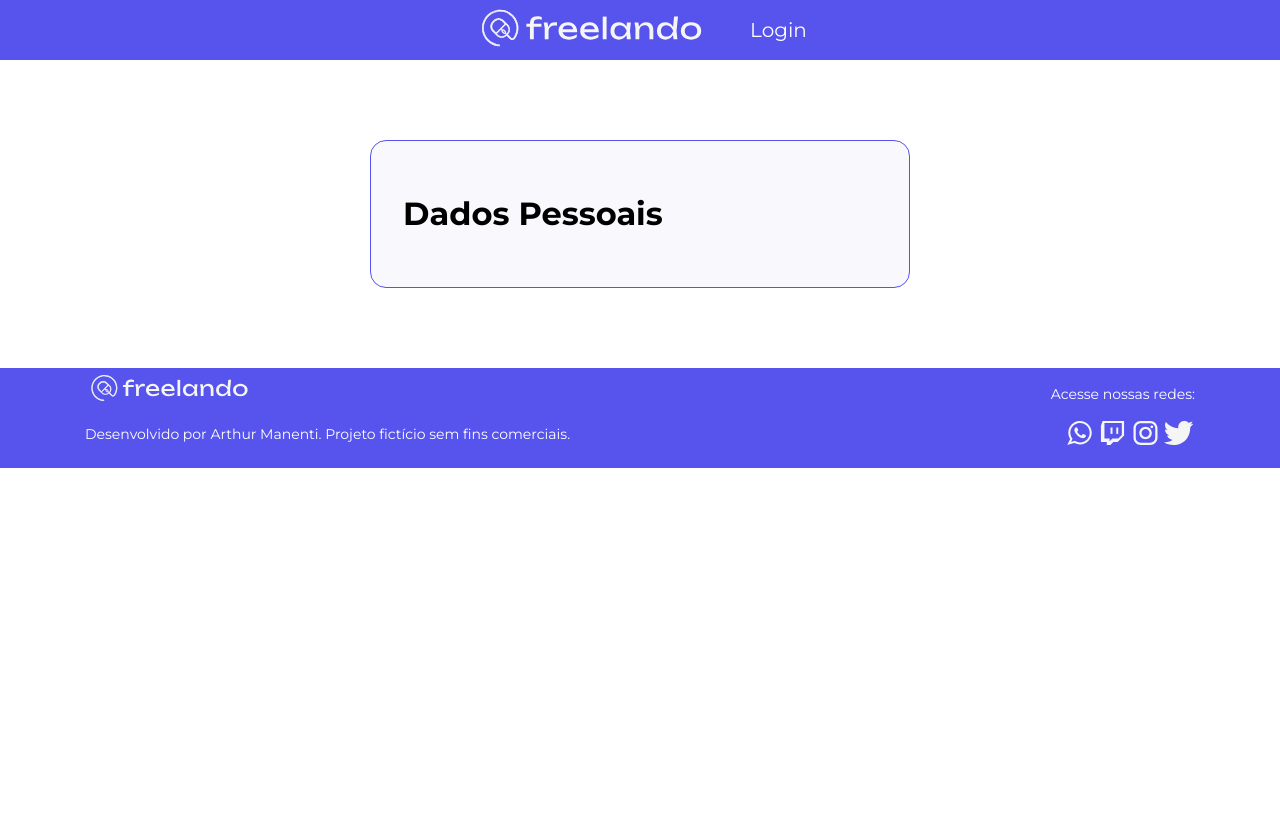
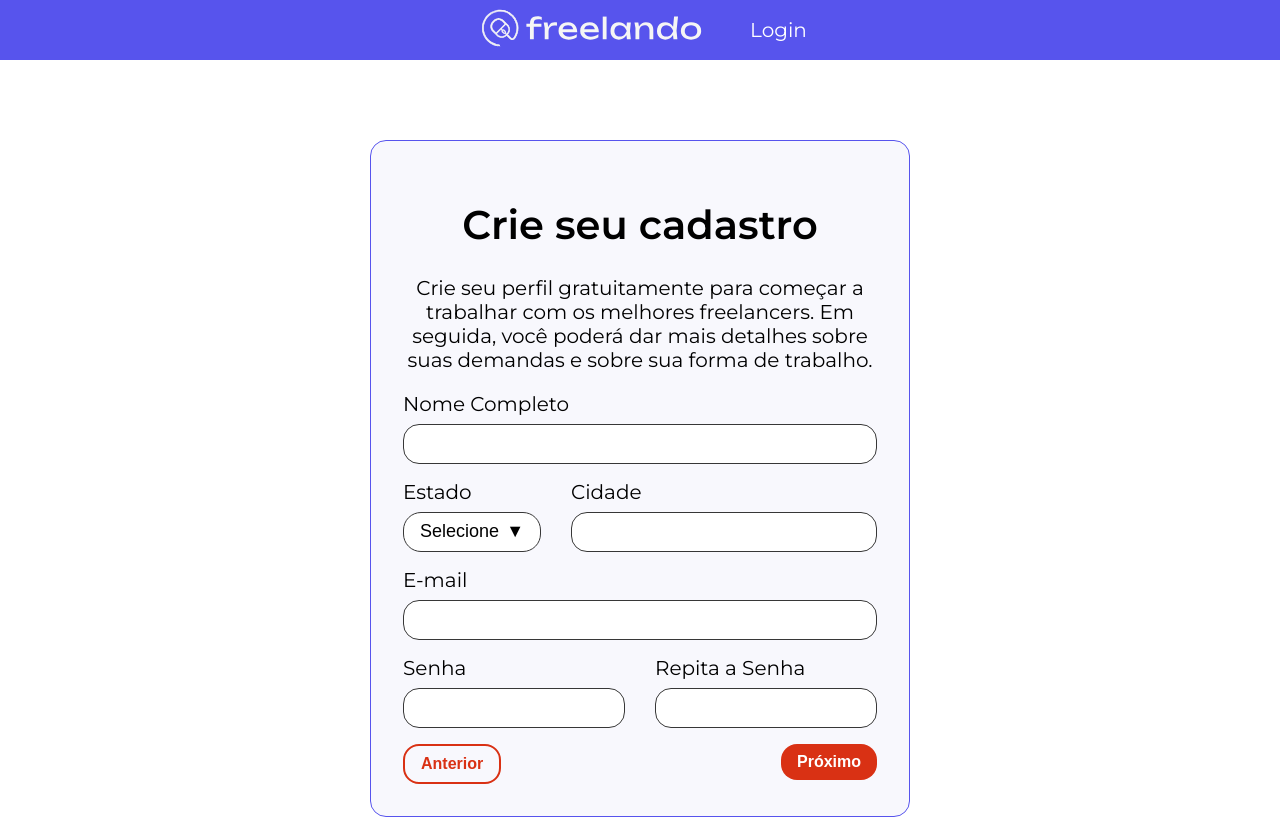
Before and after one commit to noname697/freelando-react, a React (Create React App) app: page /cadastro/dados-pessoais in a window 1280 px wide. Shown: the top 819 px of the page. Built offline with nearby package versions, Linux system fonts and the light colour scheme.

Commit message:
Terminando página de dados pessoais

```diff
--- a/src/componentes/Radio/Radio.jsx
+++ b/src/componentes/Radio/Radio.jsx
@@ -10,7 +10,7 @@
   padding: ${(props) => props.theme.espacamentos.xs};
   &:hover {
     &:before {
-      border-color: ${(props) => props.theme.cores.focus};
+      border-color: ${(props) => props.theme.cores.primarias.b};
     }
   }
   &:before {
@@ -37,16 +37,12 @@
 const InputEscondido = styled.input`
   appearance: none;
   opacity: 0;
-  &:focus + label {
-    border-radius: 16px;
-    border: 1px solid;
-    border-color: ${(props) => props.theme.cores.focus};
-  }
 `;
 
 const Radio = ({ valor, label, checked, onClick }) => (
   <>
     <InputEscondido
+      required
       type="radio"
       valor={valor}
       checked={checked}
--- /dev/null
+++ b/src/paginas/cadastro/DadosPessoais.jsx
@@ -0,0 +1,95 @@
+import Tipografia from "../../componentes/Tipografia/Tipografia";
+import { Col, Row } from "react-grid-system";
+import Botao from "../../componentes/Botao/Botao";
+import CampoTexto from "../../componentes/CampoTexto/CampoTexto";
+import ListaSuspensa from "../../componentes/ListaSuspensa/ListaSuspensa";
+import { Link } from "react-router-dom";
+
+const estadosBrasileiros = [
+  { text: "Acre", value: "AC" },
+  { text: "Alagoas", value: "AL" },
+  { text: "Amapá", value: "AP" },
+  { text: "Amazonas", value: "AM" },
+  { text: "Bahia", value: "BA" },
+  { text: "Ceará", value: "CE" },
+  { text: "Distrito Federal", value: "DF" },
+  { text: "Espírito Santo", value: "ES" },
+  { text: "Goiás", value: "GO" },
+  { text: "Maranhão", value: "MA" },
+  { text: "Mato Grosso", value: "MT" },
+  { text: "Mato Grosso do Sul", value: "MS" },
+  { text: "Minas Gerais", value: "MG" },
+  { text: "Pará", value: "PA" },
+  { text: "Paraíba", value: "PB" },
+  { text: "Paraná", value: "PR" },
+  { text: "Pernambuco", value: "PE" },
+  { text: "Piauí", value: "PI" },
+  { text: "Rio de Janeiro", value: "RJ" },
+  { text: "Rio Grande do Norte", value: "RN" },
+  { text: "Rio Grande do Sul", value: "RS" },
+  { text: "Rondônia", value: "RO" },
+  { text: "Roraima", value: "RR" },
+  { text: "Santa Catarina", value: "SC" },
+  { text: "São Paulo", value: "SP" },
+  { text: "Sergipe", value: "SE" },
+  { text: "Tocantins", value: "TO" },
+];
+
+const DadosPessoais = () => {
+  return (
+    <div>
+      <div style={{ textAlign: "center" }}>
+        <Tipografia variante="h1" componente="h1">
+          Crie seu cadastro
+        </Tipografia>
+        <Tipografia variante="body" componente="body">
+          Crie seu perfil gratuitamente para começar a trabalhar com os melhores
+          freelancers. Em seguida, você poderá dar mais detalhes sobre suas
+          demandas e sobre sua forma de trabalho.
+        </Tipografia>
+      </div>
+      <Row>
+        <Col>
+          <CampoTexto titulo="Nome Completo" />
+        </Col>
+      </Row>
+      <Row>
+        <Col lg={4} md={4} sm={4}>
+          <ListaSuspensa titulo="Estado" opcoes={estadosBrasileiros} />
+        </Col>
+        <Col lg={8} md={8} sm={8}>
+          <CampoTexto titulo="Cidade" />
+        </Col>
+      </Row>
+      <Row>
+        <Col>
+          <CampoTexto titulo="E-mail" />
+        </Col>
+      </Row>
+      <Row>
+        <Col lg={6} md={6} sm={6}>
+          <CampoTexto titulo="Senha" />
+        </Col>
+        <Col lg={6} md={6} sm={6}>
+          <CampoTexto titulo="Repita a Senha" />
+        </Col>
+      </Row>
+      <Row>
+        <Col lg={6} md={6} sm={6}>
+        <Link to="..">
+          <Botao variante="secundaria">Anterior</Botao>
+        </Link>
+        </Col>
+        <Col lg={6} md={6} sm={6}>
+          <div style={{ textAlign: "right" }}>
+            <Link to="/cadastro/concluido">
+              <Botao>Próximo</Botao>
+            </Link>
+          </div>
+        </Col>
+      </Row>
+    </div>
+  );
+};
+
+export default DadosPessoais;
--- a/src/paginas/cadastro/Interesses.jsx
+++ b/src/paginas/cadastro/Interesses.jsx
@@ -1,6 +1,9 @@
 import Tipografia from "../../componentes/Tipografia/Tipografia";
 import GrupoRadio from "../../componentes/Radio/GrupoRadio";
 import { useState } from "react";
+import { Col, Row } from "react-grid-system";
+import Botao from "../../componentes/Botao/Botao";
+import { Link } from "react-router-dom";
 
 const opcoes = [
   {
@@ -40,6 +43,20 @@
         Qual a área de interesse?
       </Tipografia>
       <GrupoRadio opcoes={opcoes} valor={opcao} onChange={setOpcao} />
+      <Row>
+        <Col lg={6} md={6} sm={6}>
+          <Link to="/cadastro">
+            <Botao variante="secundaria">Anterior</Botao>
+          </Link>
+        </Col>
+        <Col lg={6} md={6} sm={6}>
+          <div style={{ textAlign: "right" }}>
+            <Link to="/cadastro/dados-pessoais">
+              <Botao>Próximo</Botao>
+            </Link>
+          </div>
+        </Col>
+      </Row>
     </div>
   );
 };
--- a/src/router/router.jsx
+++ b/src/router/router.jsx
@@ -1,9 +1,9 @@
 import { createBrowserRouter } from "react-router-dom";
-import PaginaInicial from "../paginas/PaginaInicial";
 import SelecaoCliente from "../paginas/cadastro/SelecaoCliente";
 import LayoutBaseCadastro from "../paginas/cadastro/LayoutBaseCadastro";
 import LayoutBase from "../paginas/LayoutBase";
 import Interesses from "../paginas/cadastro/Interesses";
+import DadosPessoais from "../paginas/cadastro/DadosPessoais";
 
 const router = createBrowserRouter([
   {
@@ -24,7 +24,7 @@
           },
           {
             path: "dados-pessoais",
-            element: <h1>Dados Pessoais</h1>,
+            element: <DadosPessoais />,
           },
           {
             path: "concluido",
```
